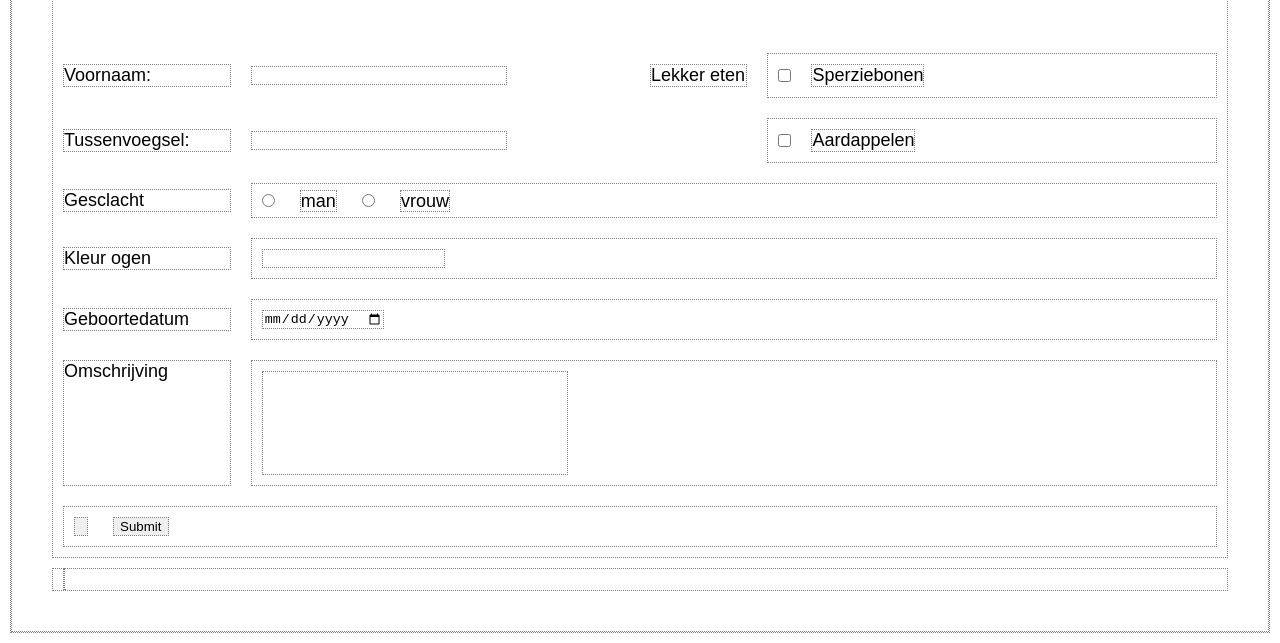
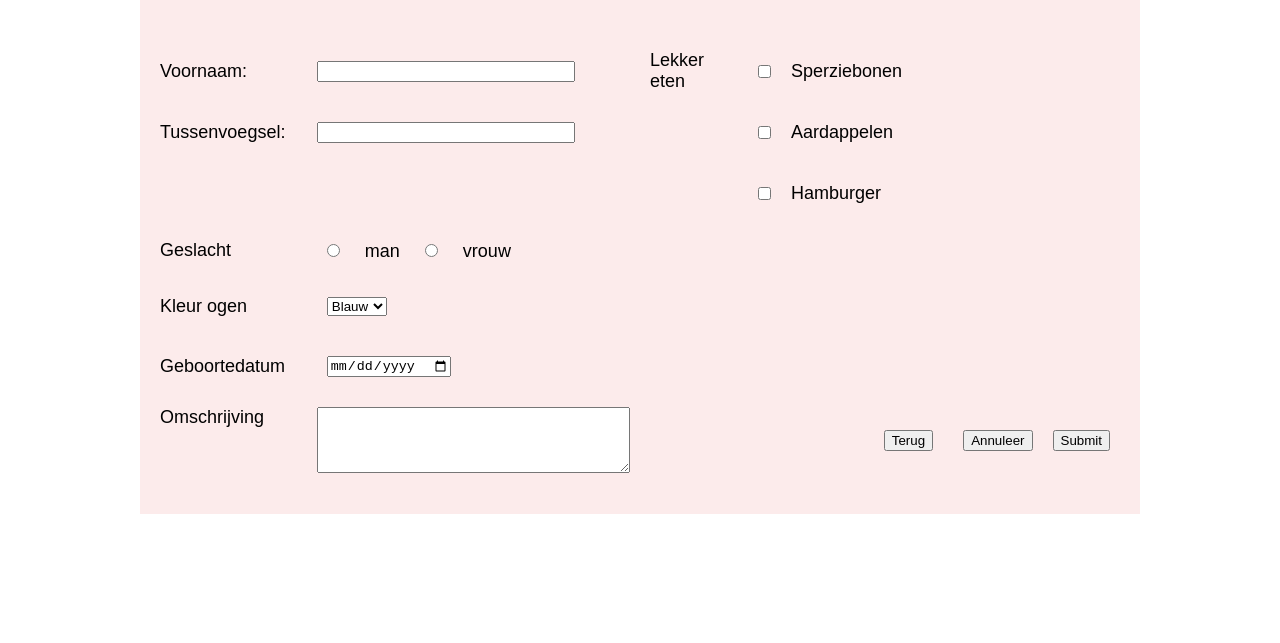
Before and after one commit to Daan645/html, a plain HTML site: page H06/InlogBurton.html in a window 1280 px wide. Shown: the part 160-803 px from the top of the page. Drawn offline with Linux system fonts and the light colour scheme.

Commit message:
Hoofdstuk 6 af

```diff
--- a/H06/InlogBurton.html
+++ b/H06/InlogBurton.html
@@ -11,6 +11,7 @@
 </head>
 
 <body>
+<div id="wrapper">
 <form action="https://www.savatarian.com/html5/form.php" method="get">
 
     <h1>Burton Education</h1>
@@ -20,19 +21,23 @@
 
     <label>Lekker eten</label>
     <div class="eten">
-        <input type="checkbox">
-        <label>Sperziebonen</label>
+        <input name="sperziebonen" type="checkbox" value="sperziebonen">
+        <label>Sperziebonen </label>
     </div>
 
     <label for="tussenvoegsel">Tussenvoegsel:</label>
     <input class="textinputs" type="text" name="tussenvoegsel" id="tussenvoegsel">
-
     <div class="eten">
-        <input type="checkbox">
+        <input name="aardappelen" type="checkbox" value="aardappelen">
         <label>Aardappelen</label>
     </div>
 
-    <label>Gesclacht</label>
+    <div class="eten">
+        <input name="hamburger" type="checkbox" value="hamburger">
+        <label>Hamburger</label>
+    </div>
+
+    <label>Geslacht</label>
     <div class="ruimte">
         <input type="radio" name="gesclacht" value="m">
         <label>man</label>
@@ -40,9 +45,14 @@
         <label>vrouw</label>
     </div>
 
+
     <label>Kleur ogen</label>
     <div class="ruimte">
-        <input type="select" name="kleurogen">
+        <select name="oogkleur" >
+            <option value="blauw">Blauw</option>
+            <option value="groen">Groen</option>
+            <option value="bruin">Bruin</option>
+        </select>
     </div>
 
     <label>Geboortedatum</label>
@@ -51,21 +61,21 @@
     </div>
 
     <label id="idomschrijving">Omschrijving</label>
-    <div class="ruimte">
-        <input id="omschrijving" type="text" name="Omschrijving">
-    </div>
+    <textarea name="omschrijving" rows="4" cols="50">
+</textarea>
 
 
-        <div id="knoppen">
-            <input type="button" id="annuleer" name="annuleer">
-            <input type="submit" id="submit" name="submit">
-        </div>
+    <div id="knoppen">
+        <a href="../H05/BurtonEducationWebsite.html"><button type="button">Terug</button></a>
+        <button type="reset">Annuleer</button>
+        <input type="submit" id="submit" name="submit">
 
+    </div>
 
 
 </form>
 <header><a href="../H05/burton_logo.png"></a></header>
-
+</div>
 </body>
 
 </html>
--- a/H06/OpmaakInlogBurton.css
+++ b/H06/OpmaakInlogBurton.css
@@ -1,5 +1,5 @@
 * {
-    border: dotted 1px grey;
+
     margin: 10px;
     align-self: center;
 }
@@ -27,6 +27,10 @@ h1 {
     grid-column: 4/5;
 }
 
+#hamburger {
+    grid-column: 1/5;
+}
+
 .textinputs {
     width: 250px;
 }
@@ -45,6 +49,13 @@ h1 {
 }
 
 #knoppen {
-    align-self: end;
-    grid-column: 1/5;
+    grid-column: 4/5;
+    display: flex;
+    justify-content: flex-end;
 }
+
+#wrapper {
+    margin: auto;
+    width: 1000px;
+    background-color: #fcebeb;
+}
```
